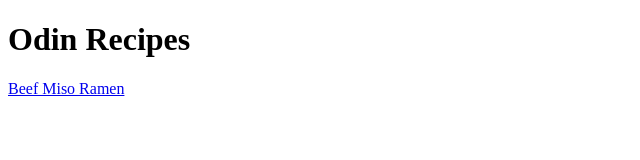
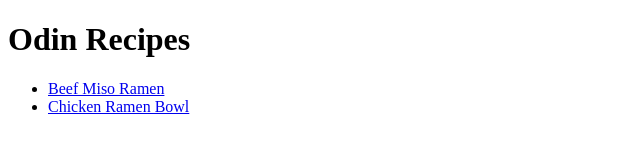
Before and after one commit to jsklcodes/odin-recipes, a plain HTML site: page index.html in a window 1280 px wide. Shown: the whole page, without its empty margins (0-640 px from the left). Drawn offline with Linux system fonts and the light colour scheme.

Commit message:
Add link to chicken-ramen-bowl.html in index.html file

```diff
--- a/index.html
+++ b/index.html
@@ -10,7 +10,10 @@
 <body>
   <h1>Odin Recipes</h1>
 
-  <a href="recipes/beef-miso-ramen.html">Beef Miso Ramen</a>
+  <ul>
+    <li><a href="recipes/beef-miso-ramen.html">Beef Miso Ramen</a></li>
+    <li><a href="recipes/chicken-ramen-bowl.html">Chicken Ramen Bowl</a></li>
+  </ul>
 </body>
 
 </html>
```
